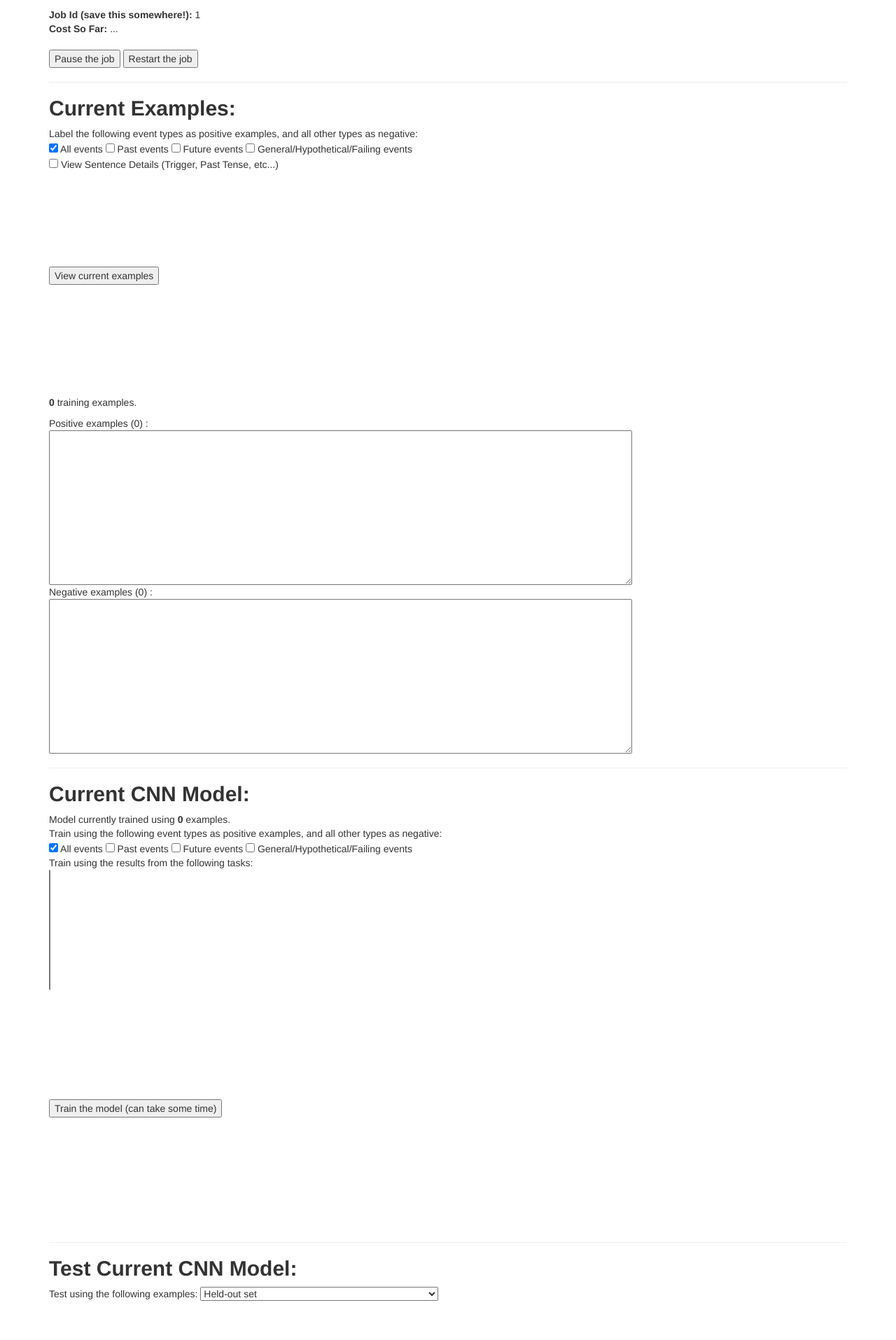
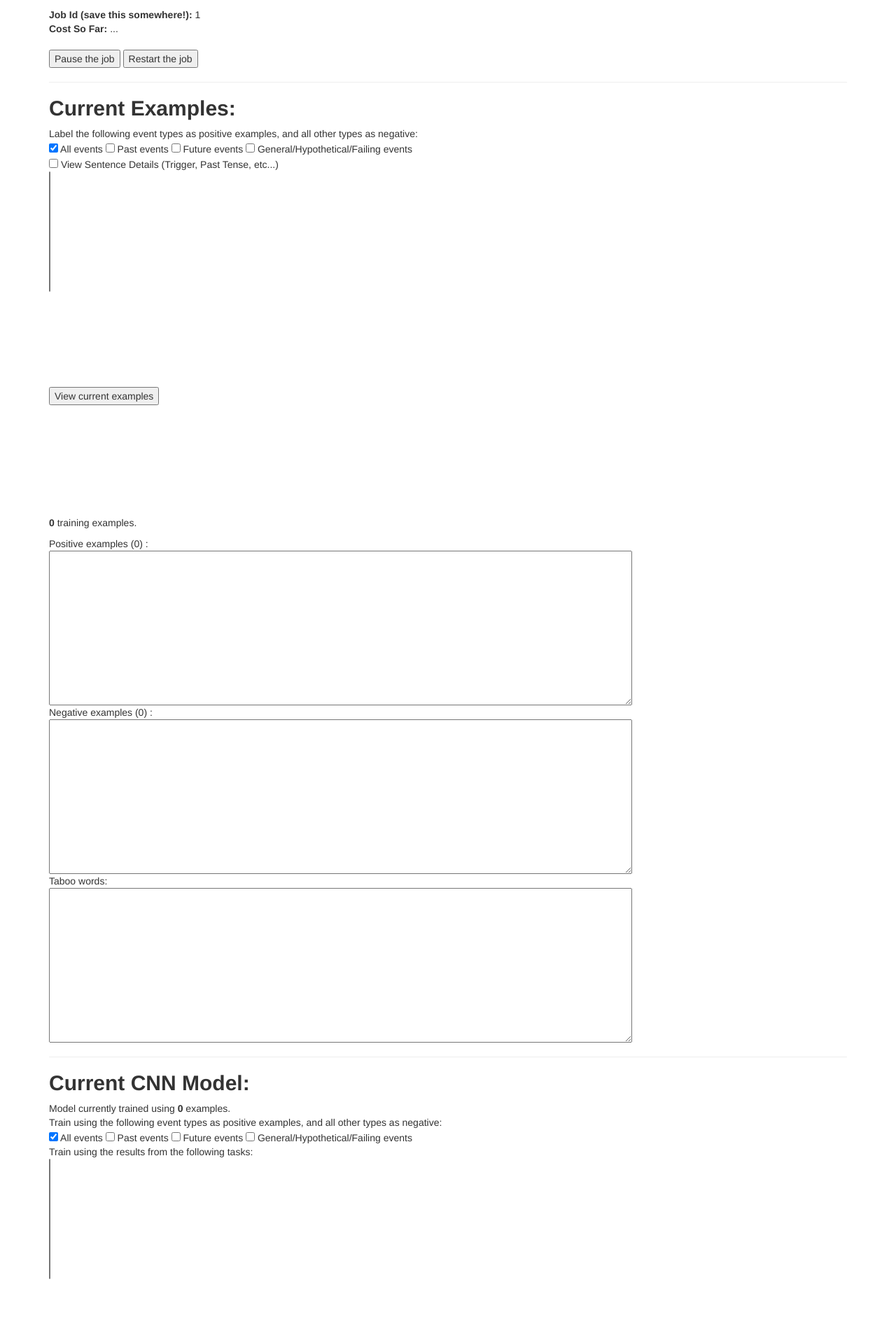
Before and after one commit to polarcoconut/thesis-skew, a Flask app: page /status/1 in a window 1280 px wide. Shown: the part 540-2455 px from the top of the page at 70% size. Run offline with Flask 2, Linux system fonts and the light colour scheme; parts of the project's set-up code (start-up, migrations or seed data) failed here and were passed over; some libraries are stand-ins or nearby versions.

Commit message:
added UI for looking at taboo words for each task

```diff
--- a/api/train_api.py
+++ b/api/train_api.py
@@ -9,6 +9,8 @@ import sys
 import uuid
 from schema.job import Job
 from util import parse_task_information, retrain, getLatestCheckpoint, split_examples, parse_answers
+from crowdjs_util import get_task_data
+
 
 train_parser = reqparse.RequestParser()
 train_parser.add_argument('event_name', type=str, required=True)
@@ -117,9 +119,15 @@ gather_status_parser = reqparse.RequestParser()
 gather_status_parser.add_argument('job_id', type=str, required=False)
 gather_status_parser.add_argument('positive_types', required=False,
                                   action='append')
-gather_status_parser.add_argument('task_id', type=str, required=False)
-gather_status_parser.add_argument('task_category', type=int, required=False)
+gather_status_parser.add_argument('task_id', required=False,
+                                  action='append')
+gather_status_parser.add_argument('task_category', required=False,
+                                  action='append')
 
+#
+# Get the examples that have been collected so far
+#
+#
 class GatherStatusApi(Resource):
     def get(self):
         args = gather_status_parser.parse_args()
@@ -128,13 +136,34 @@ class GatherStatusApi(Resource):
             positive_types = args['positive_types']
             return gather_status(job_id, positive_types)
         else:
-            task_id = args['task_id']
-            task_category = args['task_category']
-            positive_examples, negative_examples = split_examples(
-                [task_id], [task_category], [], False)
-            return [len(positive_examples) + len(negative_examples),
-                    positive_examples,
-                    negative_examples]
+            task_ids = args['task_id']
+            task_categories = args['task_category']
+
+            all_positive_examples = []
+            all_negative_examples = []
+
+            taboo_words_pickles = []
+            print task_ids, task_categories
+            sys.stdout.flush()
+
+            for (task_id, task_category) in zip(task_ids, task_categories):
+                positive_examples, negative_examples = split_examples(
+                    [task_id], [int(task_category)], ['all'], False)
+                all_positive_examples += positive_examples
+                all_negative_examples += negative_examples
+
+                #Also get taboo words
+                taboo_words_pickle = get_task_data(task_id)
+                taboo_words_pickles.append(taboo_words_pickle)
+
+            print "taboo word pickles"
+            print taboo_words_pickles
+            sys.stdout.flush()
+
+            return [len(all_positive_examples) + len(all_negative_examples),
+                    all_positive_examples,
+                    all_negative_examples,
+                    taboo_words_pickles]
 
 
 retrain_parser = reqparse.RequestParser()
--- a/api/util.py
+++ b/api/util.py
@@ -142,7 +142,7 @@ def getLatestCheckpoint(job_id):
     #(task_information, budget) = pickle.loads(job.task_information)
     #return (task_information, budget, checkpoint)
 
-def split_examples(task_ids, task_categories, positive_types = [],
+def split_examples(task_ids, task_categories, positive_types = ['all'],
                    only_sentence=True):
     positive_examples = []
     negative_examples = []
--- a/templates/status.html
+++ b/templates/status.html
@@ -75,6 +75,11 @@
     <br/>
     <input type="checkbox" id="view_details" value="general"> View Sentence Details (Trigger, Past Tense, etc...) </input>
     <br/>
+
+    <select id="train_task_ids_for_view" multiple size="10">
+    </select>
+    <br/>
+
     <button id="refresh">View current examples</button>
     <img src="https://homes.cs.washington.edu/~chrislin/ajax-loader.gif" id="submitting-indicator-refresh" style="visibility:hidden;"/>
     <br/><br/>
@@ -84,6 +89,10 @@
     </textarea><br/>
     Negative examples <span id=view_num_neg>(0) </span> :<br/>
     <textarea id="negative_examples" rows="10" cols="100" wrap="soft">
+    </textarea><br/>
+
+    Taboo words: <br/>
+    <textarea id="taboo_words" rows="10" cols="100" wrap="soft">
     </textarea><br/>
 
 
@@ -223,9 +232,13 @@
 
 	    select_html = ''
 	    for (i = 0; i < task_ids.length; i++) {
-		select_html +=  '<option value="' + task_ids[i] + '">' + task_ids[i] + " " + task_categories[i] + '</option>';
+		select_html +=  '<option value="' + task_ids[i] + " " + task_categories[i] + '">' + task_ids[i] + " " + task_categories[i] + '</option>';
 	    }
 	    document.getElementById('train_task_ids').innerHTML = select_html;
+
+	    document.getElementById(
+		'train_task_ids_for_view').innerHTML = select_html;
+
 
 	}
     };
@@ -238,8 +251,8 @@
     document.getElementById("refresh").onclick = refresh;
     function refresh() {
 	var refresh_url = '/gather_status';
-	refresh_url += '?job_id={{job_id}}';
-	refresh_url += '&positive_types=dummytype';
+	//refresh_url += '?job_id={{job_id}}';
+	refresh_url += '?positive_types=dummytype';
 
 	if (document.getElementById('view_types_all').checked) {
 	    refresh_url += '&positive_types=';
@@ -259,6 +272,18 @@
 	    refresh_url += document.getElementById('view_types_general').value;
 	}
 
+	train_task_ids = document.getElementById(
+	    'train_task_ids_for_view').options;
+	for (var i=0; i < train_task_ids.length; i++) {
+	    option = train_task_ids[i];
+	    if (option.selected) {
+		selection = option.value.split(/[ ,]+/);
+		refresh_url += '&task_id=';
+		refresh_url += selection[0];
+		refresh_url += '&task_category=';
+		refresh_url += selection[1];
+	    }
+	}
 
 	console.log(refresh_url);
 	document.getElementById(
@@ -271,12 +296,17 @@
     xmlhttp_refresh.onreadystatechange = function() {
 	if (xmlhttp_refresh.readyState == 4 && xmlhttp_refresh.status == 200) {
 	    var status  = JSON.parse(xmlhttp_refresh.responseText);
-	    var num_training_examples = status[0]
-	    var positive_examples = status[1]
-	    var negative_examples = status[2]
+	    var num_training_examples = status[0];
+	    var positive_examples = status[1];
+	    var negative_examples = status[2];
+	    var taboo_words_pickles = status[3];
+
+	    console.log("taboo");
+	    console.log(taboo_words_pickles);
 
 	    var positive_examples_string = "";
 	    var negative_examples_string = "";
+	    var taboo_words_string = "";
 
 	    for (var i=0; i < positive_examples.length; i++) {
 		if (document.getElementById('view_details').checked) {
@@ -298,6 +328,18 @@
 		negative_examples_string += "\r\n";
 	    }
 
+	    for (var i=0; i < taboo_words_pickles.length; i++) {
+
+		if (taboo_words_pickles[i] == "no_data") {
+		    taboo_words_string += "no_data"
+		} else {
+		    taboo_words_string += JSON.stringify(
+			pickle.loads(taboo_words_pickles[i]));
+		}
+		taboo_words_string += "\r\n";
+	    }
+
+
 	    console.log(num_training_examples);
 	    document.getElementById(
 		'num_training_examples').innerHTML = num_training_examples;
@@ -307,6 +349,10 @@
 	    document.getElementById(
 		'negative_examples').innerHTML = negative_examples_string;
 	    document.getElementById('view_num_neg').innerHTML = '(' + negative_examples.length + ')';
+
+	    document.getElementById(
+		'taboo_words').innerHTML = taboo_words_string;
+
 	    document.getElementById(
 	      'submitting-indicator-refresh').style.visibility = 'hidden';
 
@@ -503,8 +549,9 @@
 	for (var i=0; i < train_task_ids.length; i++) {
 	    option = train_task_ids[i];
 	    if (option.selected) {
+		selected_task_id = option.value.split(/[ ,]+/)[0];
 		retrain_url += '&task_ids_to_train=';
-		retrain_url += option.value;
+		retrain_url += selected_task_id;
 	    }
 	}
 
```
Also changed, not shown: api/crowdjs_util.py (+13 -0 lines).
